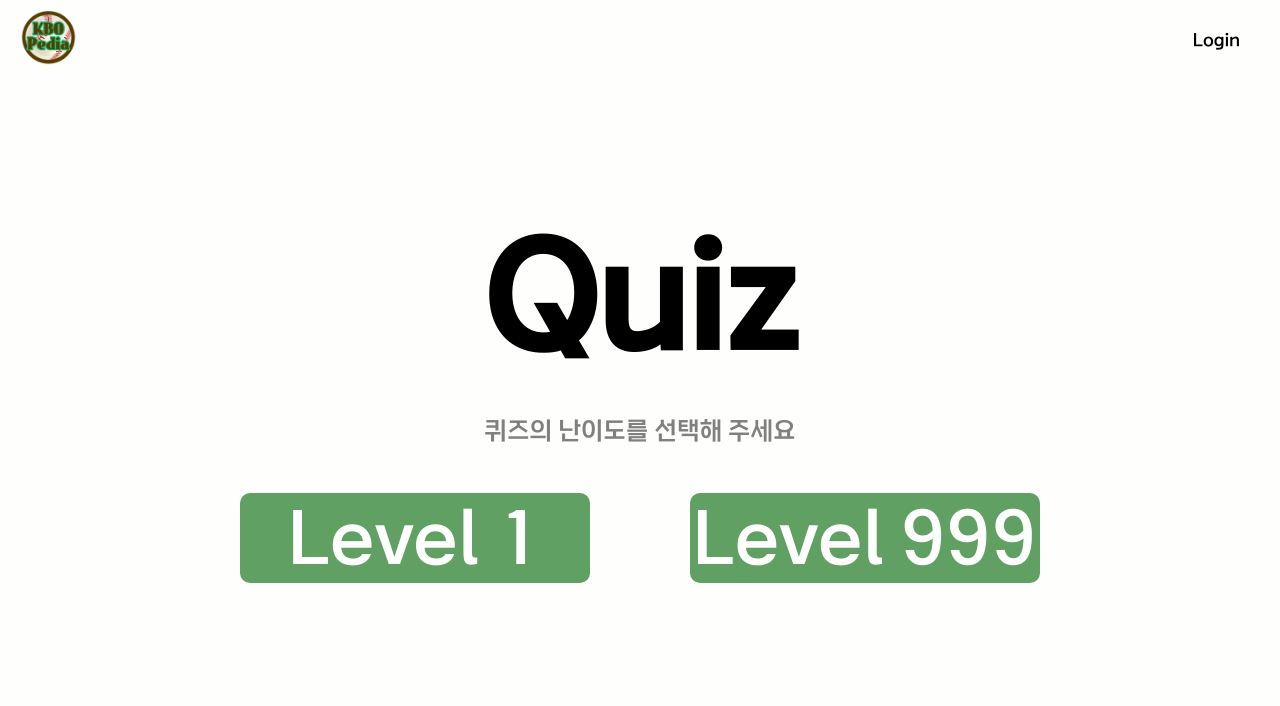
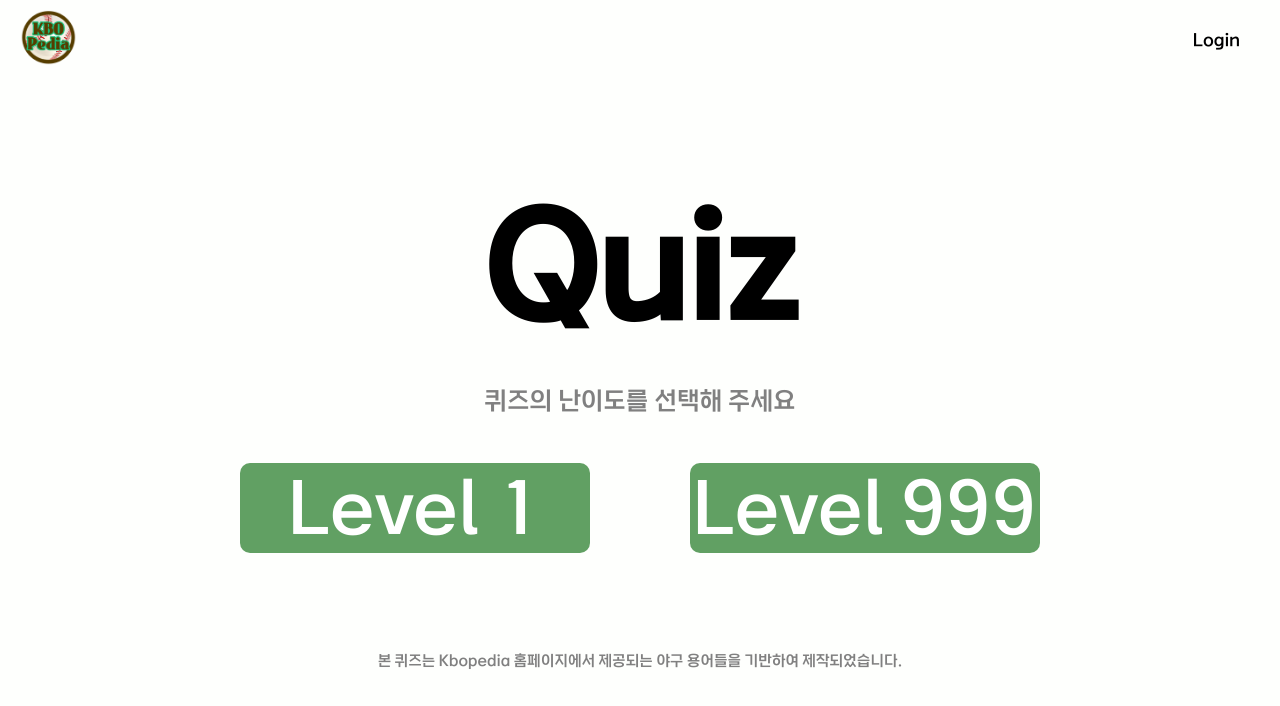
Before and after one commit to rnjsdpwls/Kbopedia, a React (Create React App) app in the folder KBO_FRONT/: page /QuizPage in a window 1280 px wide. Shown: the top 706 px of the page. Built offline with nearby package versions, Linux system fonts and the light colour scheme.

Commit message:
refactor: QuizPage Css 수정 및 설명 추가

```diff
--- a/KBO_FRONT/src/components/pages/Quiz/QuizPage.tsx
+++ b/KBO_FRONT/src/components/pages/Quiz/QuizPage.tsx
@@ -1,5 +1,5 @@
 import React, { useState } from "react";
-import { QuizContainer, QuizMainTitle, QuizLevelContainer, QuizLevelBut, Intro } from './StyleQuizList';
+import { QuizContainer, QuizMainTitle, QuizLevelContainer, QuizLevelBut, Intro,Exp} from './StyleQuizList';
 import QuizDummy from '../../../db/quizData.json';
 import { Link } from 'react-router-dom';
 
@@ -40,6 +40,9 @@ export default function QuizPage() {
           </Link>
         </QuizLevelContainer>
 
+        <Exp>본 퀴즈는 Kbopedia 홈페이지에서 제공되는 야구 용어들을 기반하여 제작되었습니다.</Exp>
+
+
       </QuizContainer>
     </div>
   );
--- a/KBO_FRONT/src/components/pages/Quiz/StyleQuizList.ts
+++ b/KBO_FRONT/src/components/pages/Quiz/StyleQuizList.ts
@@ -6,7 +6,7 @@ import styled from "styled-components";
 export const QuizContainer = styled.div`
   text-align: center;
   justify-content: center;
-  margin-top:150px;
+  margin-top:120px;
 `;
 
 
@@ -45,6 +45,13 @@ export const QuizLevelBut = styled.button`
 
 `;
 
+export const Exp = styled.p`
+   display: flex;
+  justify-content: center;
+  margin-top:50px;
+  font-size: 15px;
+  color: gray;
+`
 
 
 //QuizList_Style
```
